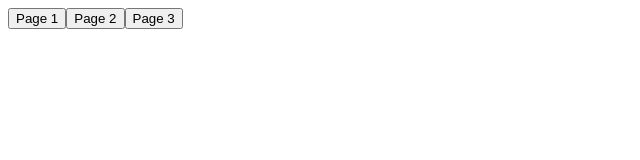
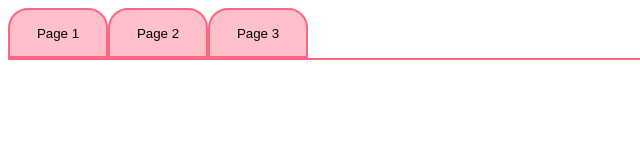
Before and after one commit to smilesr/op-jj-bb-35-restaurant-jquery, a plain HTML site: page index.html in a window 1280 px wide. Shown: the whole page, without its empty margins (0-640 px from the left). Drawn offline with nearby package versions, Linux system fonts and the light colour scheme.

Commit message:
added linking tabs; minor refactoring of css on other pages

```diff
--- a/index.html
+++ b/index.html
@@ -4,7 +4,6 @@
     <meta charset="utf-8">
     <meta http-equiv="X-UA-Compatible" content="IE=edge">
     <meta name="viewport" content="width=device-width, initial-scale=1">
-    <!-- The above 3 meta tags *must* come first in the head; any other head content must come *after* these tags -->
     <meta name="description" content="">
     <meta name="author" content="">
 
@@ -28,10 +27,22 @@
           }
         }
         createButtons();
+        buttonGroup.find('*').css({
+          width: "100px",
+          height: "50px",
+          borderTopLeftRadius: "20px",
+          borderTopRightRadius: "20px",
+          backgroundColor: "pink",
+          border: "2px solid #ff6680"
+        });
+
+
         let page = $('<div>');
         page.addClass('page');
+        page.css("borderTop","2px solid #ff6680");
         contentWrapper.append(page);
 
+    /*PAGE 1 - HOME PAGE*/
         function makePage1(){
           let page = $('.page')
           page.css({"width": "100vw", "height": "100vh","background": "url('./cake-2201881_1920.jpg')", "background-size":"cover","background-position":"center top"});
@@ -49,6 +60,7 @@
             marginTop: "30px"});
         }
 
+      /*PAGE 2 - MENU*/
         function makePage2(){
           let page = $('.page');
           page.css({
@@ -57,7 +69,7 @@
             backgroundColor: "pink"})
           let article = $('<article>');
           let divWrapper = $('<div>');
-          // divWrapper.css("margin-top","100px")
+
           let h1 = $('<h1>');
           h1.text('The Menu');
           h1.css({
@@ -136,6 +148,8 @@
           $('li').css("font-size", "25px")
           contentWrapper.append(page);
         }
+
+      /*PAGE 3 - CONTACT */
         function makePage3(){
           let page = $('.page');
           page.css({
@@ -145,11 +159,12 @@
           let div = $('<div>');
           let h1 = $('<h1>');
           let h2 = $('<h2>')
-          // h1.css("text-align","center");
           h1.text("CONTACT US");
-          h1.css("padding-top","70px");
+          h1.css({
+            "padding-top": "20px",
+            "padding-left": "20px",
+            "margin-top": "0px"});
           div.css({
-            // margin: "0 auto",
             boxSizing: "border-box",
             float: "left",
             textAlign: "left",
@@ -274,10 +289,8 @@
             backgroundColor: "pink",
             border: "1px black solid",
             boxShadow: "3px -2px 0px #888888"})
-
 }
-
-        $('button').on('click', function makePage(e){
+        buttonGroup.find('*').on("click",function(e){
           const pageNumber=e.target.dataset.key;
           $('.page').empty().removeAttr("style");
           if (pageNumber === "1"){
```
